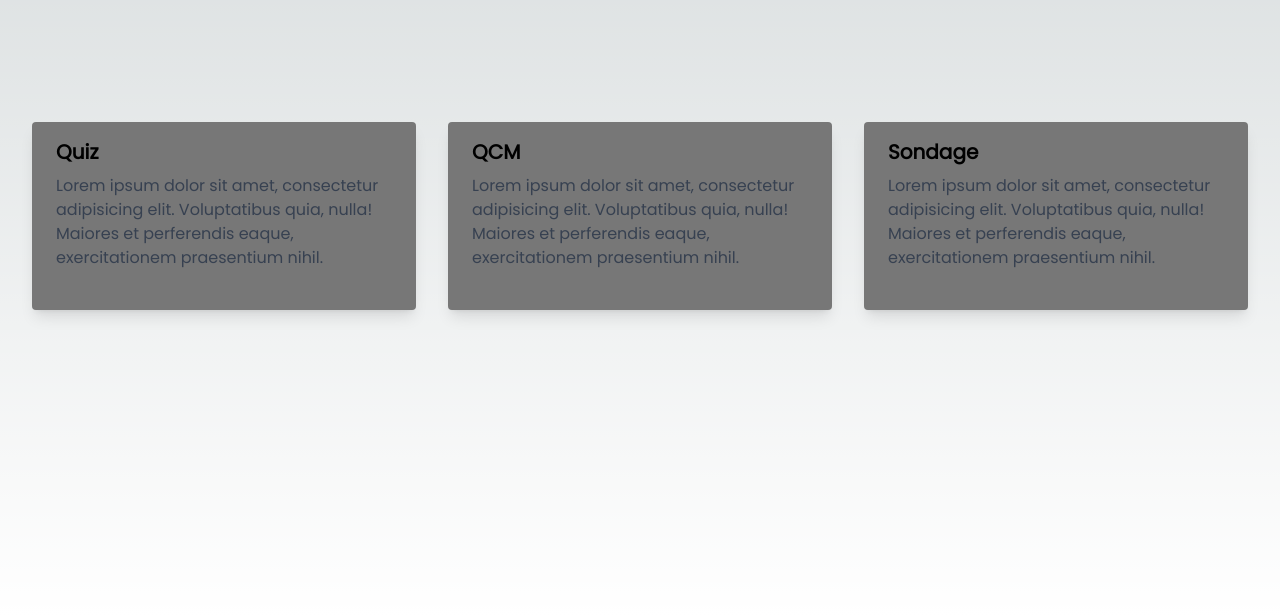
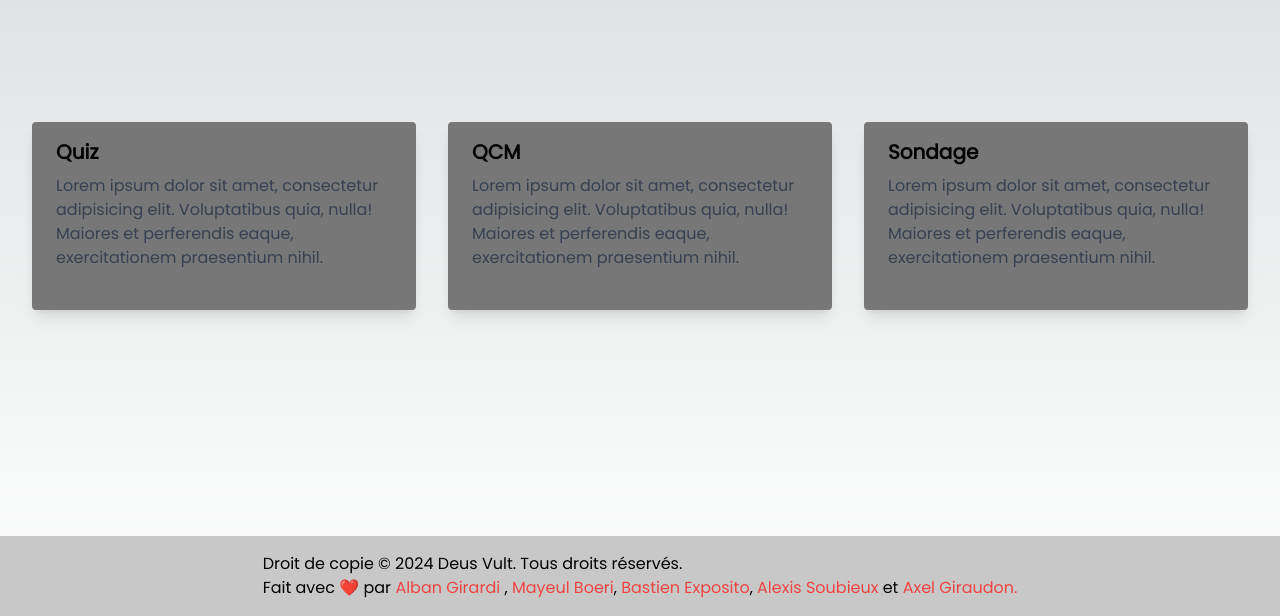
Before and after one commit to deUwUs-vult/Projet-accessibilite, a Next.js app: page / in a window 1280 px wide. Shown: the part 184-800 px from the top of the page. Built offline with nearby package versions, Linux system fonts and the light colour scheme.

Commit message:
final version

```diff
--- a/src/app/layout.tsx
+++ b/src/app/layout.tsx
@@ -1,6 +1,7 @@
 import type { Metadata } from "next";
 import { Poppins } from "next/font/google";
 import "./globals.css";
+import Footer from "@/components/footer";
 
 const poppins = Poppins({ weight: '400', subsets: ["latin"] });
 
@@ -15,9 +16,10 @@ export default function RootLayout({
   children: React.ReactNode;
 }>) {
   return (
-    <html lang="en">
-      <body className={poppins.className}>
+    <html lang="fr">
+      <body className={`overflow-hidden `+poppins.className}>
           {children}
+        <Footer />
         </body>
     </html>
   );
--- a/src/app/page.tsx
+++ b/src/app/page.tsx
@@ -2,14 +2,22 @@
 import Image from "next/image";
 import Template from "@/components/templates";
 import { useState, useEffect } from "react";
+import Footer from "@/components/footer";
 export default function Home() {
-  const [templateName, setTemplateName] = useState<string[]>(["Quiz", "QCM", "Sondage"]);
+  const [templateName, setTemplateName] = useState<string[]>([
+    "quiz",
+    "qcm",
+    "sondage",
+  ]);
 
   return (
-      <div className="flex items-center justify-center min-w-screen min-h-screen">
+    <div className="flex flex-col items-center justify-center min-w-screen min-h-screen">
+      <div className="flex flex-row">
         {templateName.map((id) => (
-          <Template name={id} key={id}/>
+          <Template name={id} key={id} />
         ))}
       </div>
+      <Footer />
+    </div>
   );
 }
--- a/src/app/template/[id]/page.tsx
+++ b/src/app/template/[id]/page.tsx
@@ -2,6 +2,9 @@
 import React, { useEffect } from 'react';
 import Footer from '@/components/footer';
 import NameForQuiz from '@/components/nameForQuiz';
+import Link from 'next/link';
+import AddQuestion from '@/components/addQuestion';
+import Describe from '@/components/describe';
 
 
 export default function page({params}: {params: {id: string}}){
@@ -14,9 +17,38 @@ export default function page({params}: {params: {id: string}}){
             }
     })},[]);
 
+    const addSections = () => {
+        const sections = [];
+
+        for (let i = 2; i <= 21; i++){
+            sections.push(
+                <section
+                    className="grid place-content-center min-h-screen bg-[#383F51] text-white text-center text"
+                    id={"section-" + i}
+                >
+                    <AddQuestion sectionId={i} name={params.id}></AddQuestion>
+                </section>
+            );
+        }
+
+        return sections;
+    };
+
     return (
-        <div className='bg-[#383F51] w-screen h-screen flex'>
-            <NameForQuiz name={params.id}></NameForQuiz>
-        </div>
+        <>
+        <section className="grid place-content-center min-h-screen bg-[#383F51] text-white text-center text" id='section-0'>
+          <NameForQuiz sectionId={0} name={params.id}>
+          </NameForQuiz>
+        </section>
+        <section
+            className="grid place-content-center min-h-screen bg-[#383F51] text-white text-center text"
+            id="section-1"
+        >
+            <Describe sectionId={1} name={params.id}></Describe>
+        </section>
+      {addSections()}
+        <form action="/api" method="post"></form>
+
+    </>
     );
 }
--- /dev/null
+++ b/src/components/addQuestion.tsx
@@ -0,0 +1,47 @@
+import Link from "next/link";
+import React from "react";
+import { Checkbox } from "react-ionicons";
+
+type Props = {
+    sectionId: number;
+    name: string;
+    };
+
+export default function AddQuestion(props: Props) {
+  return (
+    <div className="bg-[#383F51] w-screen h-screen flex flex-col">
+        <div className="flex flex-col self-center  justify-center w-1/2 h-full">
+            <h1 className="text-white w-fit text-4xl font-bold">Écrivez vôtre question : </h1>
+            <input
+                type="text"
+                className="w-1/2 h-10  mt-5 p-2 bg-transparent focus: outline-none"
+                placeholder="Écrivez vôtre question"
+            />
+            <div className="flex items-center mt-5 mb-4">
+                <input id={`checkbox-${props.sectionId}-true`} name={`checkbox-${props.sectionId}`} type="radio" value="true" className="w-4 h-4 text-blue-600 bg-gray-100 border-gray-300 rounded focus:ring-blue-500 dark:focus:ring-blue-600 dark:ring-offset-gray-800 focus:ring-2 dark:bg-gray-700 dark:border-gray-600"/>
+                <label htmlFor={`checkbox-${props.sectionId}`} className="ms-2 text-sm font-medium text-gray-900 dark:text-gray-300">Vrai</label>
+                </div>
+            <div className="flex items-center mb-4">
+                <input id={`checkbox-${props.sectionId}-false`} name={`checkbox-${props.sectionId}`} type="radio" value="false" className="w-4 h-4 text-blue-600 bg-gray-100 border-gray-300 rounded focus:ring-blue-500 dark:focus:ring-blue-600 dark:ring-offset-gray-800 focus:ring-2 dark:bg-gray-700 dark:border-gray-600"/>
+                <label htmlFor={`checkbox-${props.sectionId}`} className="ms-2 text-sm font-medium text-gray-900 dark:text-gray-300">Faux</label>
+            </div>
+            <div className="flex flex-row-reverse self-end">
+                <Link
+                        href={"#section-" + (props.sectionId + 1)}
+                        className="mt-5 bg-[#FFFFFF] self-end py-2 text-black w-fit px-2 h-10 rounded-lg transition duration-300"
+                        type="button"
+                    >
+                Suivant
+                </Link>
+                <Link
+                        href={"#section-" + (props.sectionId - 1)}
+                        className="mt-5 bg-[#FFFFFF] self-end mr-2 py-2 text-black w-fit px-2 h-10 rounded-lg transition duration-300"
+                        type="button"
+                    >
+                précédent
+                </Link>
+            </div>
+        </div>
+    </div>
+  );
+}
--- /dev/null
+++ b/src/components/describe.tsx
@@ -0,0 +1,38 @@
+import Link from "next/link";
+import React from "react";
+
+type Props = {
+    sectionId: number;
+    name: string;
+    };
+
+export default function Describe(props: Props) {
+  return (
+    <div className="bg-[#383F51] w-screen h-screen flex flex-col">
+        <div className="flex flex-col self-center  justify-center w-1/2 h-full">
+        <h1 className="text-white w-fit text-4xl font-bold">Décrivez nous vôtre {props.name == "qcm" ? props.name.toUpperCase() : (props.name.charAt(0).toUpperCase() + props.name.slice(1))}</h1>
+        <input
+                type="text"
+                className="w-1/2 h-10  mt-5 p-2 bg-transparent focus: outline-none"
+                placeholder={`Décrivez vôtre ${props.name == "qcm" ? props.name.toUpperCase() : props.name}`}
+            />
+        <div className="flex flex-row-reverse self-end">
+        <Link
+                href={"#section-" + (props.sectionId + 1)}
+                className="mt-5 bg-[#FFFFFF] self-end py-2 text-black w-fit px-2 h-10 rounded-lg transition duration-300"
+                type="button"
+            >
+          Suivant
+        </Link>
+        <Link
+                href={"#section-" + (props.sectionId - 1)}
+                className="mt-5 bg-[#FFFFFF] self-end mr-2 py-2 text-black w-fit px-2 h-10 rounded-lg transition duration-300"
+                type="button"
+            >
+          précédent
+        </Link>
+        </div>
+        </div>
+    </div>
+  );
+}
--- a/src/components/footer.tsx
+++ b/src/components/footer.tsx
@@ -1,13 +1,33 @@
 import React from "react";
 
 export default function Footer() {
-    return (
-            <div className='bg-[#C8C8C8] flex flex-col items-center  self-end w-screen py-4 text-black'>
-            <p>
-               Copyright © 2024 Deus Vult. Tous droits réservés.<br/>
-               Fait avec ❤️ par <a href='https://github.com/albanagisa' className='text-red-500'>Alban Girardi </a>, <a href='https://github.com/PommeDAPI7749' className='text-red-500'>Mayeul Boeri</a>, <a href='https://github.com/jahaa69' className='text-red-500'> Bastien Exposito</a>, <a href='https://github.com/dev-velris' className='text-red-500'>Alexis Soubieux</a> et <a href='https://github.com/vardose' className='text-red-500'>Axel Giraudon.</a>
-            </p>
-            </div>
-
-    );
+  return (
+    <footer className="fixed bottom-0 bg-[#C8C8C8] flex flex-col items-center w-screen py-4 text-black">
+      <p>
+        Droit de copie © 2024 Deus Vult. Tous droits réservés.
+        <br />
+        Fait avec ❤️ par{" "}
+        <a href="https://github.com/albanagisa" className="text-red-500">
+          Alban Girardi{" "}
+        </a>
+        ,{" "}
+        <a href="https://github.com/PommeDAPI7749" className="text-red-500">
+          Mayeul Boeri
+        </a>
+        ,{" "}
+        <a href="https://github.com/jahaa69" className="text-red-500">
+          {" "}
+          Bastien Exposito
+        </a>
+        ,{" "}
+        <a href="https://github.com/dev-velris" className="text-red-500">
+          Alexis Soubieux
+        </a>{" "}
+        et{" "}
+        <a href="https://github.com/vardose" className="text-red-500">
+          Axel Giraudon.
+        </a>{" "}
+      </p>
+    </footer>
+  );
 }
--- a/src/components/nameForQuiz.tsx
+++ b/src/components/nameForQuiz.tsx
@@ -1,20 +1,39 @@
 import React from "react";
-import Footer from "./footer";
+import { IonIcon } from "@ionic/react";
+import { logoIonic } from "ionicons/icons";
+import { ArrowUndo } from "react-ionicons";
+import Link from "next/link";
 
 type Props = {
-    name: string;
+  name: string;
+  sectionId: number;
 };
 
 export default function NameForQuiz(props: Props) {
-    return (
-        <div className='bg-[#383F51] w-screen h-screen flex flex-col'>
-            <div className="flex flex-col self-center items-center justify-center w-1/2 h-full">
-                <a href="/">Return to summary</a>
-                <h1 className="text-white text-4xl font-bold">What's the name of the {props.name} ?</h1>
-                <input type="text" className="w-1/2 h-10  mt-5 p-2 bg-transparent focus: outline-none" placeholder="Entrez le nom du quiz"/>
-                <button className="mt-5 bg-[#FFFFFF] self-end text-black w-fit px-2 h-10 rounded-lg" type={"submit"}>Next</button>
-            </div>
-            <Footer></Footer>
+return (
+    <div className="bg-[#383F51] w-screen h-screen flex flex-col">
+        <div className="flex flex-col self-center  justify-center w-1/2 h-full">
+            <a className="flex " href="/">
+                <ArrowUndo color={"#FFFFFF"} height="20px" width="20px" />{" "}
+                 Retour au résumé
+            </a>
+            <h1 className="text-white w-fit text-4xl font-bold">
+                Quel est le nom du {props.name == "qcm" ? props.name.toUpperCase() : (props.name.charAt(0).toUpperCase() + props.name.slice(1))} ?
+            </h1>
+
+            <input
+                type="text"
+                className="w-1/2 h-10  mt-5 p-2 bg-transparent focus: outline-none"
+                placeholder={`Entrez le nom du ${props.name == "qcm" ? props.name.toUpperCase() : props.name}`}
+            />
+            <Link
+                href={"#section-" + (props.sectionId + 1)}
+                className="mt-5 bg-[#FFFFFF] self-end py-2 text-black w-fit px-2 h-10 rounded-lg transition duration-300"
+                type="button"
+            >
+                Suivant
+            </Link>
         </div>
-    );
+    </div>
+);
 }
--- a/src/components/templates.tsx
+++ b/src/components/templates.tsx
@@ -11,7 +11,7 @@ export default function Template(props: Props) {
         <Link href={`/template/${props.name}`} className=" bg-[#777777] max-w-sm rounded overflow-hidden shadow-lg m-4">
             {/* <img className="w-full" src="" alt=""> </img> */}
             <div className="px-6 py-4">
-                <div className="font-bold text-xl mb-2">{props.name}</div>
+                <div className="font-bold text-xl mb-2">{props.name == "qcm" ? props.name.toUpperCase() : props.name.charAt(0).toUpperCase() + props.name.slice(1)}</div>
                 <p className="text-gray-700 text-base">
                 Lorem ipsum dolor sit amet, consectetur adipisicing elit. Voluptatibus quia, nulla! Maiores et perferendis eaque, exercitationem praesentium nihil.
                 </p>
```
Also changed, not shown: package.json (+6 -4 lines), 1 other file (tests, documents, lock files or other folders).
